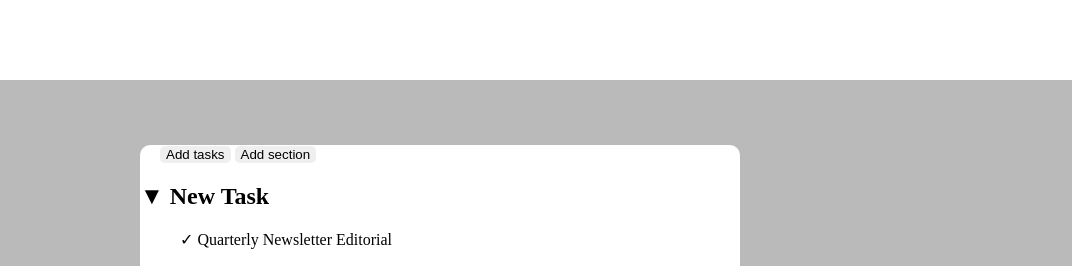
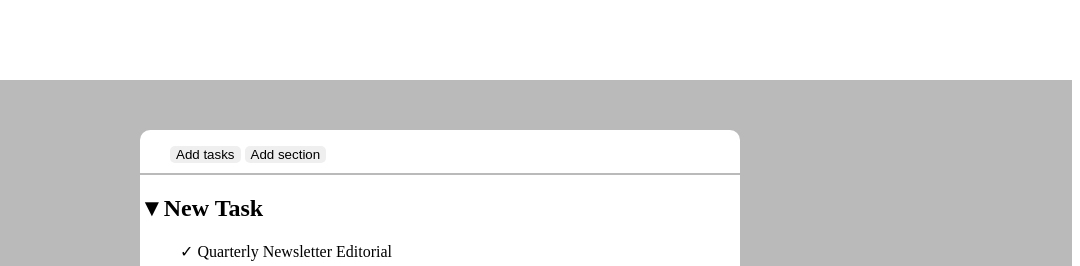
Before and after one commit to KrisssBrown/html-css-toboolist, a plain HTML site: page index.html in a window 1280 px wide. Shown: the top 266 px of the page, 200-1280 px from the left. Drawn offline with Linux system fonts and the light colour scheme.

Commit message:
review 1

```diff
--- a/css/style.css
+++ b/css/style.css
@@ -31,9 +31,10 @@
     border-radius: 10px;
 }
 .position{
-    margin-top: 15px;
-    margin-left: 20px;
-    margin-bottom: 15px;
+    padding-inline-start: 30px;
+    padding-top: 15px;
+    padding-bottom: 10px;
+    border-bottom: 2px solid rgb(186, 186, 186);
 }
 .sky{
     background-color: aqua;
```
Also changed, not shown: index.html (+1 -1 lines).
